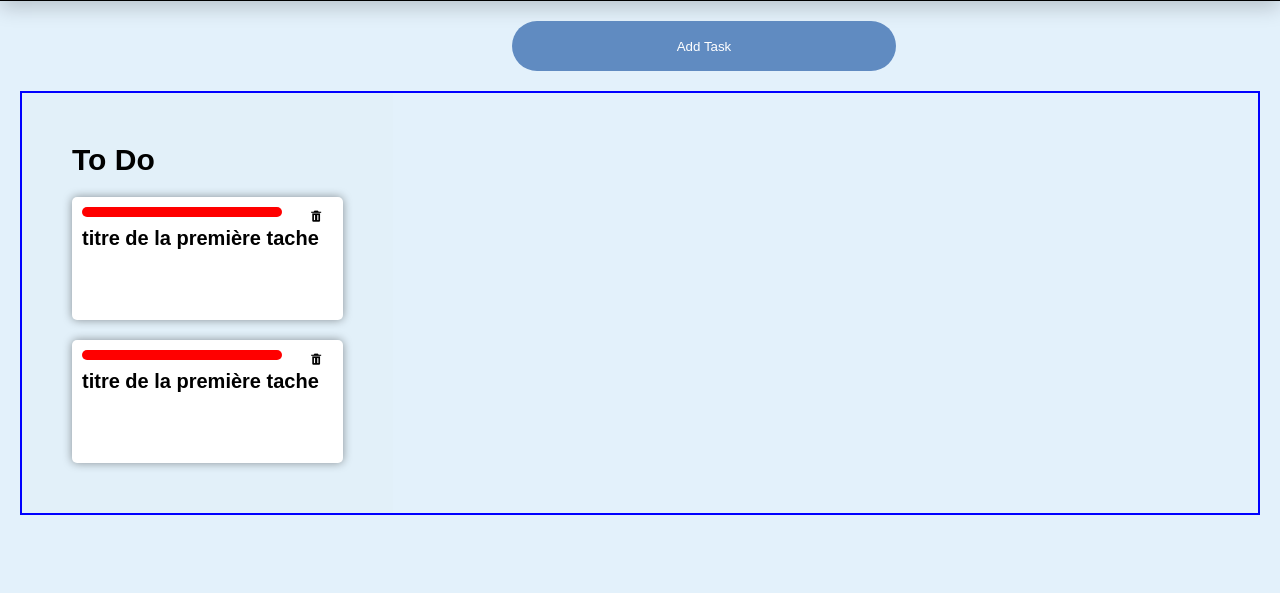
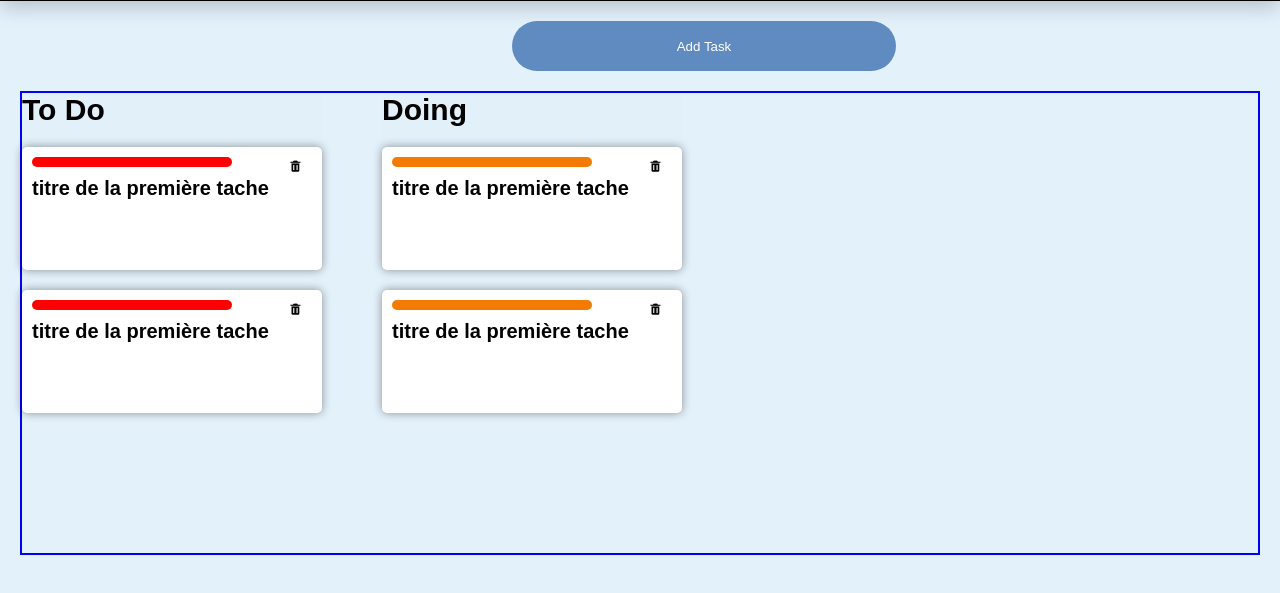
Before and after one commit to Youcode-Classe-E-2024-2025/chaima_elomrani_todo, a plain HTML site: page index.html in a window 1280 px wide. Shown: the part 159-752 px from the top of the page. Drawn offline with nearby package versions, Linux system fonts and the light colour scheme.

Commit message:
continution des cartes des taches

```diff
--- a/index.html
+++ b/index.html
@@ -55,26 +55,72 @@
 
              </div> -->
         <div class="cards-container">
+
+<!-- ************************todo******************************************************* -->
             <div class="todo-card">
                 <h3 class="todo">To Do </h3>
-
                 <div class="tache">
                     <div class="tache-icon">
                         <div class="line"></div>
-                         <button id="btn" style="background-color:white; border: none; "><i class='bx bxs-trash' style="padding-right: 20px;"></i></button>
+                        <button id="btn" style="background-color:white; border: none; "><i class='bx bxs-trash'
+                                style="padding-right: 20px;"></i></button>
                     </div>
                     <h4 class="title"> titre de la première tache</h4>
                 </div>
                 <div class="tache">
                     <div class="tache-icon">
                         <div class="line"></div>
-                            <button style="background-color:white; border: none; "><i class='bx bxs-trash' style="padding-right: 20px;"></i></button>
+                        <button style="background-color:white; border: none; "><i class='bx bxs-trash'
+                                style="padding-right: 20px;"></i></button>
+                    </div>
+                    <h4 class="title"> titre de la première tache</h4>
+                </div>
+            </div>
+<!-- **************************************doing********************************************** -->
+
+            <div class="doing-card">
+                <h3 class="todo">Doing</h3>
+
+                <div class="tache">
+                    <div class="tache-icon">
+                        <div class="doing-line"></div>
+                        <button id="btn" style="background-color:white; border: none; "><i class='bx bxs-trash'
+                                style="padding-right: 20px;"></i></button>
+                    </div>
+                    <h4 class="title"> titre de la première tache</h4>
+                </div>
+                <div class="tache">
+                    <div class="tache-icon">
+                        <div class="doing-line"></div>
+                        <button style="background-color:white; border: none; "><i class='bx bxs-trash'
+                                style="padding-right: 20px;"></i></button>
                     </div>
                     <h4 class="title"> titre de la première tache</h4>
                 </div>
             </div>
 
+            <!-- <div class="todo-card">
+                <h3 class="todo">To Do </h3>
 
+                <div class="tache">
+                    <div class="tache-icon">
+                        <div class="line"></div>
+                        <button id="btn" style="background-color:white; border: none; "><i class='bx bxs-trash'
+                                style="padding-right: 20px;"></i></button>
+                    </div>
+                    <h4 class="title"> titre de la première tache</h4>
+                </div>
+                <div class="tache">
+                    <div class="tache-icon">
+                        <div class="line"></div>
+                        <button style="background-color:white; border: none; "><i class='bx bxs-trash'
+                                style="padding-right: 20px;"></i></button>
+                    </div>
+                    <h4 class="title"> titre de la première tache</h4>
+                </div>
+            </div>
+
+ -->
         </div>
 
 
@@ -84,20 +130,20 @@
 
     </div>
     <div class="form-container" id="form">
-        <form class="form" >
+        <form class="form">
             <div class="exit" id="exit"><i class='bx bxs-exit'></i></div>
             <input type="text" placeholder="Title" id="title">
             <input type="text" placeholder="Description" id="description">
             <input type="date" id="date">
             <div class="select">
                 <select name="typeOptions" id="priority" class="priority">
-                <option value="" disabled selected hidden >Priority</option>
+                    <option value="" disabled selected hidden>Priority</option>
                     <option value="todo">ToDo</option>
                     <option value="doing">Doing</option>
                     <option value="done">Done</option>
                 </select>
                 <select name="typeOptions" id="statut" class="statut">
-                <option value="" disabled selected hidden >Statut</option>
+                    <option value="" disabled selected hidden>Statut</option>
                     <option value="P1">P1</option>
                     <option value="P2">P2</option>
                     <option value="P3">P3</option>
--- a/main.js
+++ b/main.js
@@ -1,6 +1,8 @@
+// ********************** form *****************************
 const addbtn = document.getElementById("addbtn");
 const form=document.getElementById("form");
 const exit=document.getElementById("exit");
+
 addbtn.addEventListener('click',function(){
     form.style.display="block";
 });
@@ -8,3 +10,32 @@ addbtn.addEventListener('click',function(){
 exit.addEventListener('click',function(){
     form.style.display="none";
 });
+
+// ********************** array *****************************
+const tacheArray = [] ;
+const submitBtn = document.getElementById("submit");
+submitBtn.addEventListener('click',function(){
+    const title = document.getElementById("title").value;
+    const description =document.getElementById("description").value;
+    const date =document.getElementById("date").value;
+    const priority =document.getElementById("priority").value;
+    const statut =document.getElementById("statut").value;
+
+    const newtask ={
+        title: title,
+        description :description,
+        date :date,
+        priority :priority,
+        statut : statut,
+    };
+
+    tacheArray.push(newtask);
+    console.log(-8)
+
+
+})
+
+
+
+
+// **********************************************************
--- a/style.css
+++ b/style.css
@@ -125,6 +125,9 @@ body{
     margin: 20px;
     /* width: 50%; */
     display: grid;
+    grid-template-columns: 300px 300px 300px ;
+    grid-template-rows: 200px 200px;
+    gap: 60px ;
 
 
 }
@@ -132,14 +135,43 @@ body{
 .todo-card{
 
    /* border: 2px solid red ; */
-   padding: 50px;
-   width: 30% ;
+   /* padding: 50px; */
+   /* padding: 50px;
+   width: 30% ; */
    background-color:rgb(226, 240, 249);
    display: flex;
    flex-direction: column;
    gap: 20px ;
+   grid-column-start: 1;
+   grid-column-end:2;
+}
 
+
+.doing-card{
+    background-color:rgb(226, 240, 249);
+    display: flex;
+    flex-direction: column;
+    gap: 20px ;
+    grid-column-start: 2;
+    grid-column-end:3;
 }
+
+.doing-line{
+    top: 0;
+    width: 200px;
+    height:10px ;
+    background-color: rgb(243, 123, 3);
+    border-radius: 30px;
+    margin-bottom: 10px;
+}
+
+/* .doing-tache{
+    box-shadow: 0 0 10px rgba(0, 0,0, 0.4);
+    border-radius: 5px;
+    background-color: white;
+    padding-bottom: 70px;
+    padding-top: 30px;
+} */
 
 .todo{
     font-size: 30px;
@@ -150,11 +182,11 @@ body{
     box-shadow: 0 0 10px rgba(0, 0,0, 0.4);
     /* padding: 50px ; */
     padding-left: 10px;
-    /* padding-right: 20px; */
     padding-bottom: 70px;
     padding-top: 10px;
     border-radius: 5px;
     background-color: white;
+
     /* display: flex; */
 }
 .tache-icon{
@@ -244,27 +276,7 @@ body{
     /* left: 20px; */
 }
 
-/* .priority{
-    padding: 5px ;
-    border-radius: 30px;
-    border: 2px solid rgba(1, 48, 80, 0.937); */
-    /* grid-column-start: 1;
-    grid-column-end: 2;
-    grid-row-start:  5;
-    grid-row-end: 6; */
 
-    /* margin-left: 50px ; */
-
-/* }
-.statut{
-    padding: 5px ;
-    border-radius: 30px;
-    border: 2px solid rgba(1, 48, 80, 0.937); */
-    /* grid-column-start: 2;
-    grid-column-end: 3;
-    grid-row-start:  5;
-    margin-right: 50px ;
-    grid-row-end: 6; */
 
 .select{
     display: flex;
```
Lines whose indentation alone changed are shown as unchanged.
